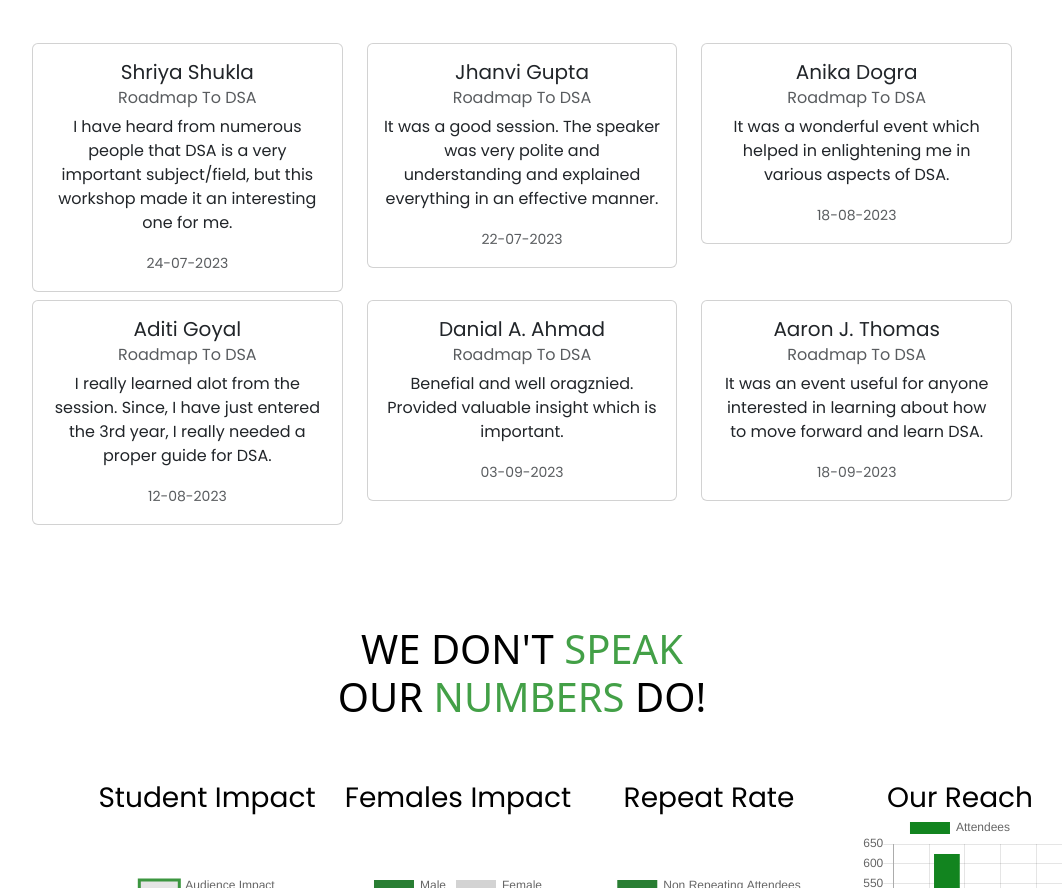
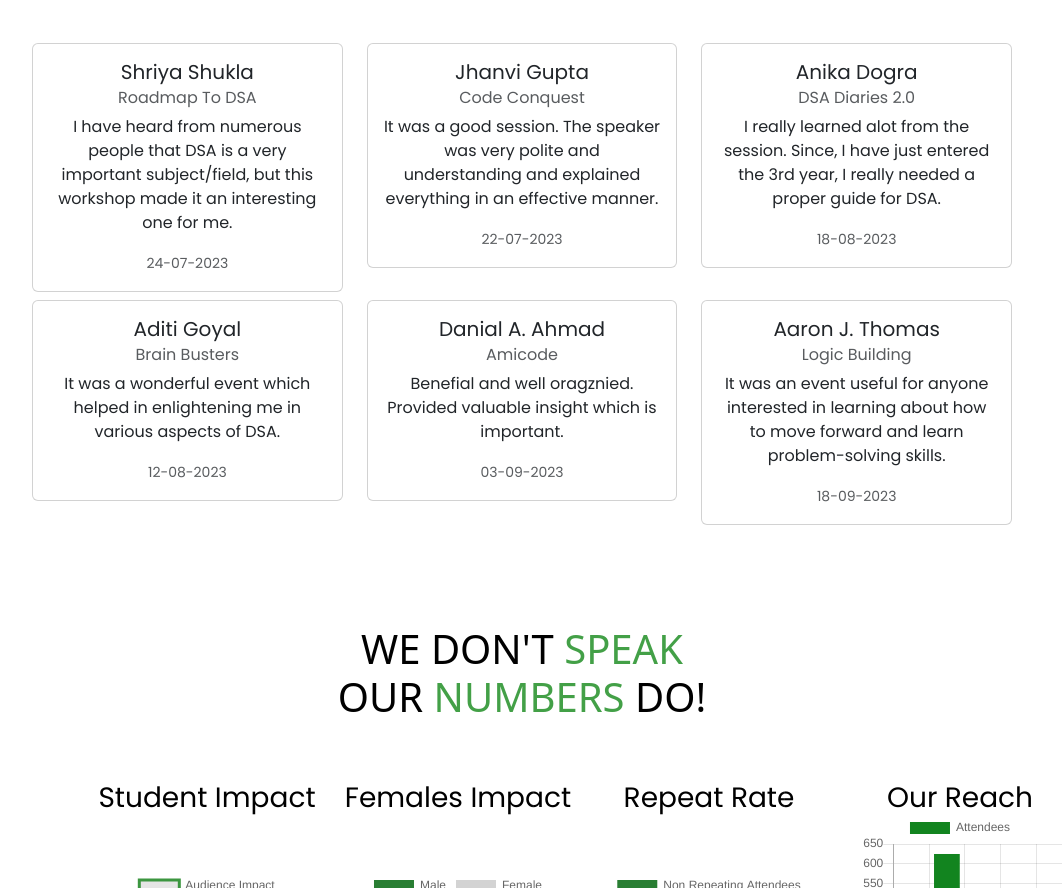
Before and after one commit to mitali-7/gfgamitywebsite, a plain HTML site: page homepage/homepage.html in a window 1280 px wide. Shown: the part 1813-2701 px from the top of the page, without its empty margins (118-1180 px from the left). Drawn offline with nearby package versions, Linux system fonts and the light colour scheme.

Commit message:
updated events

```diff
--- a/homepage/homepage.html
+++ b/homepage/homepage.html
@@ -134,7 +134,10 @@
             role="button"
             data-slide="prev"
           >
-            <span class="carousel-control-prev-icon cr-button" aria-hidden="true"></span>
+            <span
+              class="carousel-control-prev-icon cr-button"
+              aria-hidden="true"
+            ></span>
             <span class="sr-only cr-button">Previous</span>
           </a>
           <a
@@ -143,7 +146,10 @@
             role="button"
             data-slide="next"
           >
-            <span class="carousel-control-next-icon cr-button" aria-hidden="true"></span>
+            <span
+              class="carousel-control-next-icon cr-button"
+              aria-hidden="true"
+            ></span>
             <span class="sr-only cr-button">Next</span>
           </a>
         </div>
@@ -175,7 +181,7 @@
             <div class="card">
               <div class="card-body">
                 <h5 class="card-title">Jhanvi Gupta</h5>
-                <h6 class="card-subtitle mb-2 text-muted">Roadmap To DSA</h6>
+                <h6 class="card-subtitle mb-2 text-muted">Code Conquest</h6>
                 <p class="card-text">
                   It was a good session. The speaker was very polite and
                   understanding and explained everything in an effective manner.
@@ -190,10 +196,10 @@
             <div class="card">
               <div class="card-body">
                 <h5 class="card-title">Anika Dogra</h5>
-                <h6 class="card-subtitle mb-2 text-muted">Roadmap To DSA</h6>
+                <h6 class="card-subtitle mb-2 text-muted">DSA Diaries 2.0</h6>
                 <p class="card-text">
-                  It was a wonderful event which helped in enlightening me in
-                  various aspects of DSA.
+                  I really learned alot from the session. Since, I have just
+                  entered the 3rd year, I really needed a proper guide for DSA.
                 </p>
                 <p class="card-text">
                   <small class="text-muted">18-08-2023</small>
@@ -207,10 +213,10 @@
             <div class="card">
               <div class="card-body">
                 <h5 class="card-title">Aditi Goyal</h5>
-                <h6 class="card-subtitle mb-2 text-muted">Roadmap To DSA</h6>
+                <h6 class="card-subtitle mb-2 text-muted">Brain Busters</h6>
                 <p class="card-text">
-                  I really learned alot from the session. Since, I have just
-                  entered the 3rd year, I really needed a proper guide for DSA.
+                  It was a wonderful event which helped in enlightening me in
+                  various aspects of DSA.
                 </p>
                 <p class="card-text">
                   <small class="text-muted">12-08-2023</small>
@@ -222,7 +228,7 @@
             <div class="card">
               <div class="card-body">
                 <h5 class="card-title">Danial A. Ahmad</h5>
-                <h6 class="card-subtitle mb-2 text-muted">Roadmap To DSA</h6>
+                <h6 class="card-subtitle mb-2 text-muted">Amicode</h6>
                 <p class="card-text">
                   Benefial and well oragznied. Provided valuable insight which
                   is important.
@@ -237,10 +243,10 @@
             <div class="card">
               <div class="card-body">
                 <h5 class="card-title">Aaron J. Thomas</h5>
-                <h6 class="card-subtitle mb-2 text-muted">Roadmap To DSA</h6>
+                <h6 class="card-subtitle mb-2 text-muted">Logic Building</h6>
                 <p class="card-text">
                   It was an event useful for anyone interested in learning about
-                  how to move forward and learn DSA.
+                  how to move forward and learn problem-solving skills.
                 </p>
                 <p class="card-text">
                   <small class="text-muted">18-09-2023</small>
```
